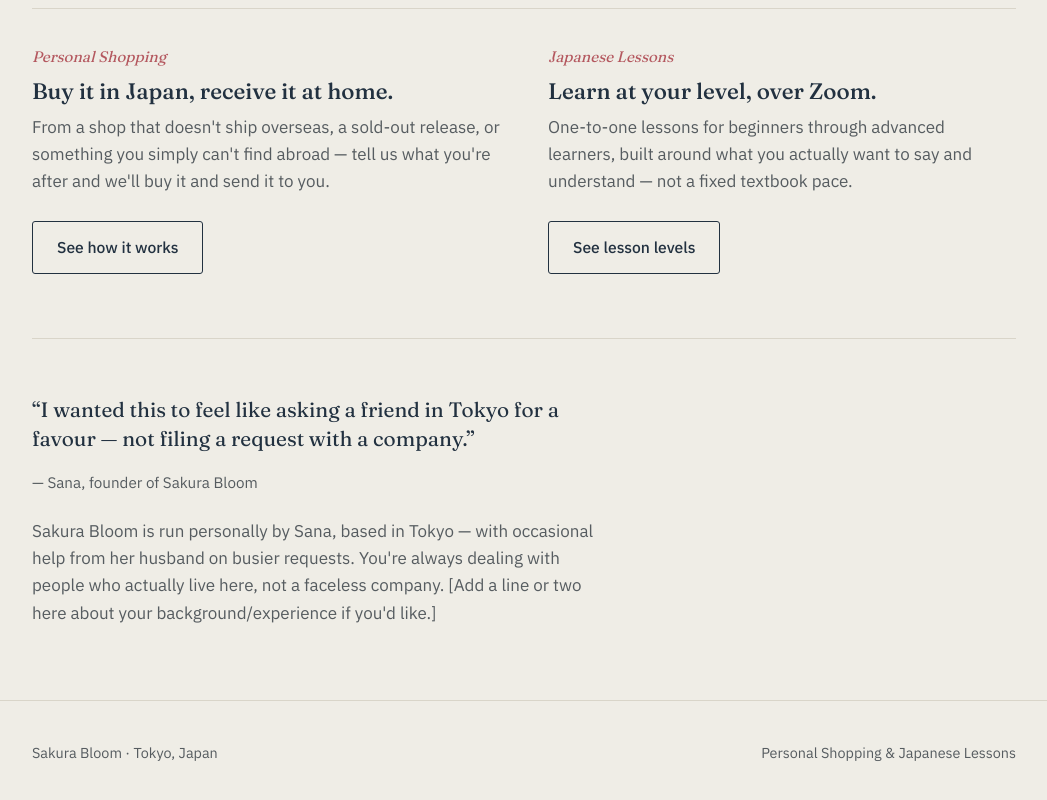
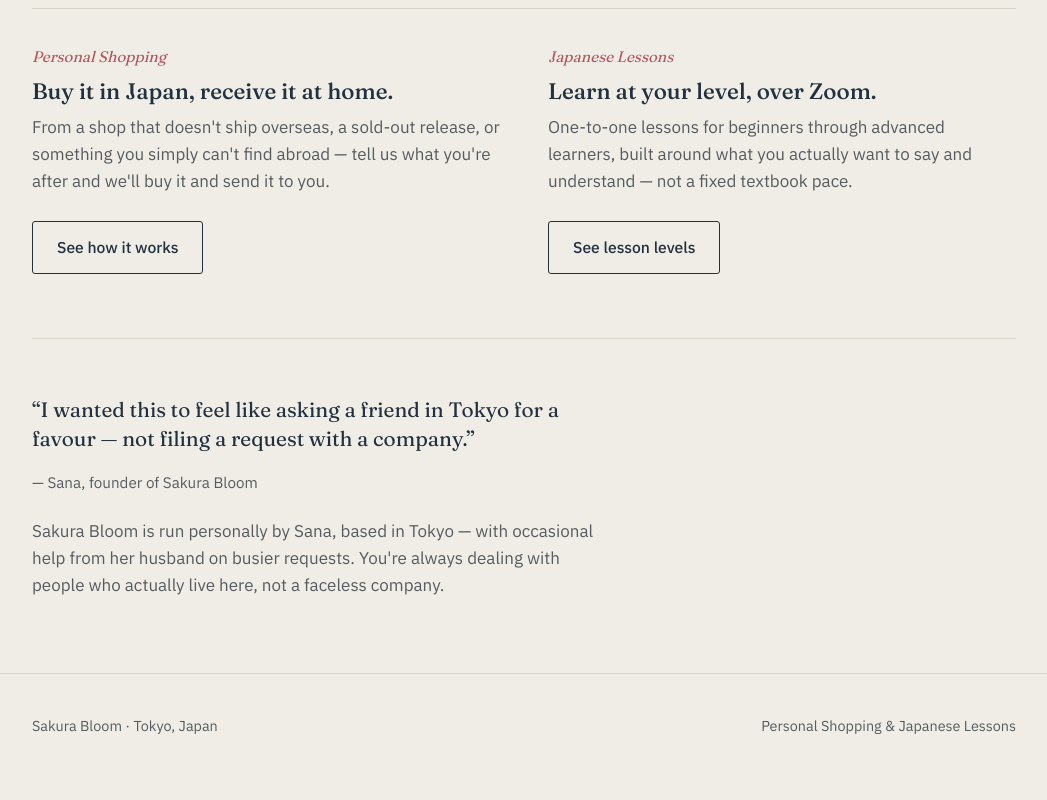
Before and after one commit to otasukemama/personal-shopping, a plain HTML site: page index.html in a window 1280 px wide. Shown: the part 641-1441 px from the top of the page, without its empty margins (116-1163 px from the left). Drawn offline with Linux system fonts and the light colour scheme.

Commit message:
Update index.html

```diff
--- a/index.html
+++ b/index.html
@@ -393,7 +393,7 @@
     <div class="trust">
       <blockquote>“I wanted this to feel like asking a friend in Tokyo for a favour — not filing a request with a company.”</blockquote>
       <cite>— Sana, founder of Sakura Bloom</cite>
-      <p style="margin-top:22px; max-width:56ch; color:var(--ink-soft);">Sakura Bloom is run personally by Sana, based in Tokyo — with occasional help from her husband on busier requests. You're always dealing with people who actually live here, not a faceless company. [Add a line or two here about your background/experience if you'd like.]</p>
+      <p style="margin-top:22px; max-width:56ch; color:var(--ink-soft);">Sakura Bloom is run personally by Sana, based in Tokyo — with occasional help from her husband on busier requests. You're always dealing with people who actually live here, not a faceless company. </p>
     </div>
   </section>
 
```
